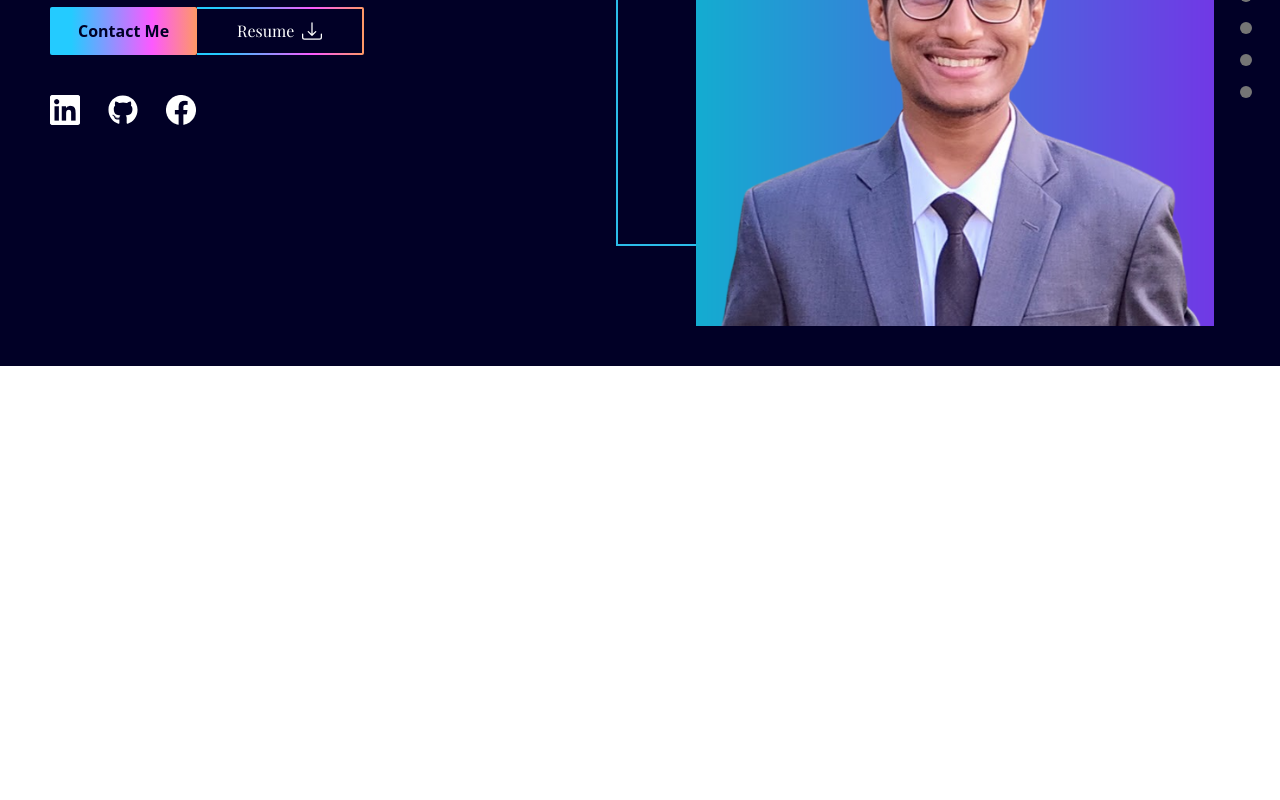
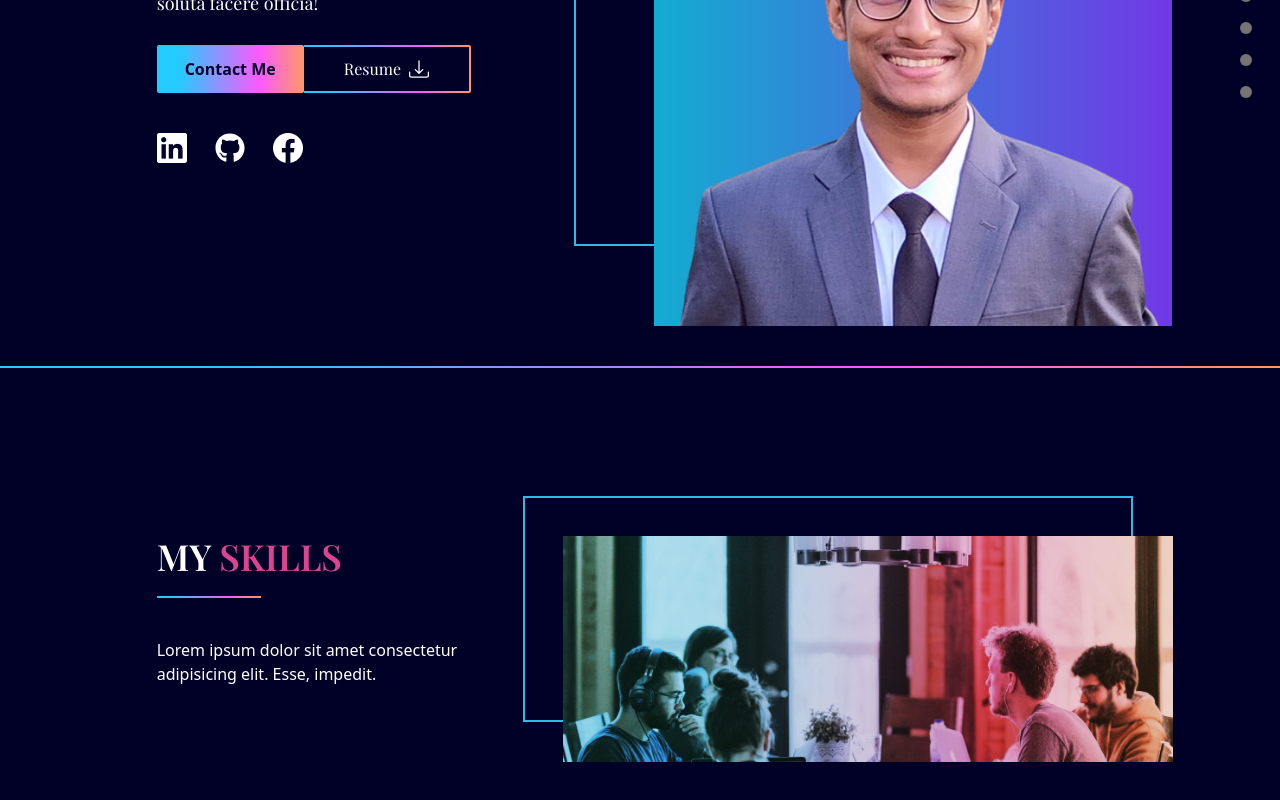
Before and after one commit to ajauni01/portfolio-website, a React (Vite) app: page / in a window 1280 px wide. Shown: the part 522-1322 px from the top of the page. Before the commit the page ends 888 px from the top, so only its background shows below. Built offline with nearby package versions, Linux system fonts and the light colour scheme.

Commit message:
navbar-background-added

```diff
--- a/src/App.jsx
+++ b/src/App.jsx
@@ -3,13 +3,13 @@ import useMediaQuery from "./hooks/useMediaQuery"
 import NavBar from "./Home/Home/NavBar"
 import DotGroup from "./Home/Home/DotGroup"
 import LandingPage from "./Home/LandingPage/LandingPage"
-
+import LineGradient from "./Components/LineGradient"
+import MySkills from "./Home/MySkills/MySkills"
 
 function App() {
   // dictates in which page we are currently in
   const [selectedPage, setSelectedPage] = useState('home')
   const isAboveMediumScreens = useMediaQuery("(min-width: 1060px)")
-
 
   // manipulate the background color of navbar upon scrolling
   const [isTopOfPage, setIsTopOfPage] = useState(true);
@@ -26,16 +26,20 @@ function App() {
   return (
     <div className="bg-deep-blue">
       {/* navbar */}
-      <NavBar isTopOfPage={isTopOfPage} selectedPage={selectedPage} setSelectedPage={setSelectedPage} ></NavBar>
+      <NavBar isTopOfPage={isTopOfPage} selectedPage={selectedPage} setSelectedPage={setSelectedPage} />
       {/* DotGroup NavBar */}
       <div className="w-5/6 mx-auto md:h-full">
         {isAboveMediumScreens && (
           <DotGroup selectedPage={selectedPage} setSelectedPage={setSelectedPage} />
         )}
+        {/* LANDING PAGE */}
+        <LandingPage setSelectedPage={setSelectedPage} />
       </div>
-
-      {/* LANDING PAGE */}
-      <LandingPage setSelectedPage={setSelectedPage} ></LandingPage>
+      <LineGradient />
+      {/* SKILL PAGE */}
+      <div className="w-5/6 mx-auto md:h-full">
+        <MySkills />
+      </div>
 
     </div>
   )
--- /dev/null
+++ b/src/Components/LineGradient.jsx
@@ -0,0 +1,7 @@
+
+
+const LineGradient = ({ width = "w-full" }) => {
+  return <div className={`h-0.5 ${width} bg-gradient-rainblue   `} />
+};
+
+export default LineGradient;
--- a/src/Home/Home/NavBar.jsx
+++ b/src/Home/Home/NavBar.jsx
@@ -36,7 +36,7 @@ const NavBar = ({ isTopOfPage, selectedPage, setSelectedPage }) => {
   </>
 
   return (
-    <nav className={`${navBarBackground}z-40 w-full fixed top-0 py-6`}>
+    <nav className={`${navBarBackground} z-40 w-full fixed top-0 py-6`}>
 
       <div className="flex items-center justify-between mx-auto w-5/6">
         <h4 className="font-playfair text-3xl font-bold">AJ</h4>
@@ -57,7 +57,7 @@ const NavBar = ({ isTopOfPage, selectedPage, setSelectedPage }) => {
         {/* MOBILE MENU POPUP */}
         {
           !isAboveSmallScreen && isMenuToggled && (
-            <div className="fixed  right-0 bottom-0 h-full bg-blue w-[300px]">
+            <div className="fixed abso right-0 bottom-0 h-full bg-blue w-[300px]">
               {/* CLOSE ICON */}
               <div className="flex justify-end p-10">
                 <button onClick={() => setIsMenuToggled(!isMenuToggled)}>
--- a/src/Home/LandingPage/LandingPage.jsx
+++ b/src/Home/LandingPage/LandingPage.jsx
@@ -35,7 +35,7 @@ const LandingPage = ({ setSelectedPage }) => {
       </div>
 
       {/* MAIN SECTION */}
-      <div className="z-30 basis-2/5 mt-12 md:mt-32">
+      <div className="z-30 basis-2/5 mt-12 md:mt-32 -ms-5 md:ms-0">
         <motion.div
           initial="hidden"
           whileInView="visible"
--- /dev/null
+++ b/src/Home/MySkills/MySkills.jsx
@@ -0,0 +1,50 @@
+import useMediaQuery from '../../hooks/useMediaQuery';
+import { motion } from 'framer-motion';
+import LineGradient from '../../Components/LineGradient';
+import skillImg from "../../assets/skills-image.png"
+import './MySkills.css'
+
+
+const MySkills = () => {
+  const isAboveMediumScreens = useMediaQuery("(min-width:1060px)")
+
+  return (
+    <section id='skills' className='pt-10 pb-24'>
+      {/* HEADER & IMAGE SECTION FOR MEDIUM SCREENS */}
+      <div className='md:flex md:justify-between md:gap-16 mt-32'>
+        <motion.div
+          className='md:w-1/3'
+          initial="hidden"
+          whileInView="visible"
+          viewport={{ once: true, amount: 0.5 }}
+          transition={{ duration: 0.5 }}
+          variants={{
+            hidden: { opacity: 0, x: -50 },
+            visible: { opacity: 1, x: 50 }
+          }}
+        >
+          <p className='font-playfair font-semibold text-4xl mb-5'>
+            MY <span className='text-red'>SKILLS</span>
+          </p>
+          <LineGradient width="w-1/3" />
+          <p className='mt-10 mb-7'>Lorem ipsum dolor sit amet consectetur adipisicing elit. Esse, impedit.
+          </p>
+        </motion.div>
+        <div className='mt-16 md:mt-0'>{
+          isAboveMediumScreens ? (
+            <div className="relative z-0 ml-20 before:absolute before:-top-10 before:-left-10 before:w-full before:h-full before:border-2 before:border-blue before:z-[-1]">
+
+              <img className="hover:filter hover:saturate-150 transition duration-500 z-10" src={skillImg} alt="skills" />
+            </div>) :
+            (<div>
+              <img className="hover:filter hover:saturate-150 transition duration-500 z-10" src={skillImg} alt="skills" />
+            </div>)}
+
+        </div>
+      </div>
+
+    </section>
+  );
+};
+
+export default MySkills;
```
Also changed, not shown: src/Home/MySkills/MySkills.css (added).
